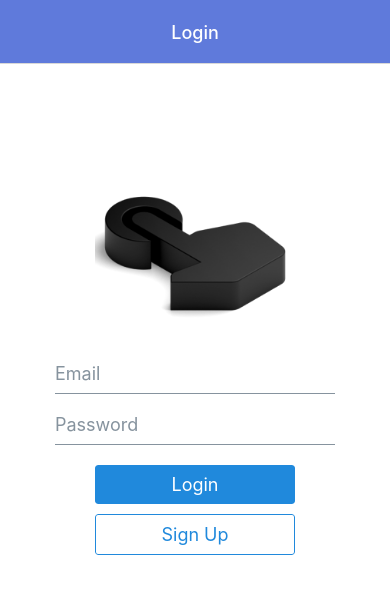
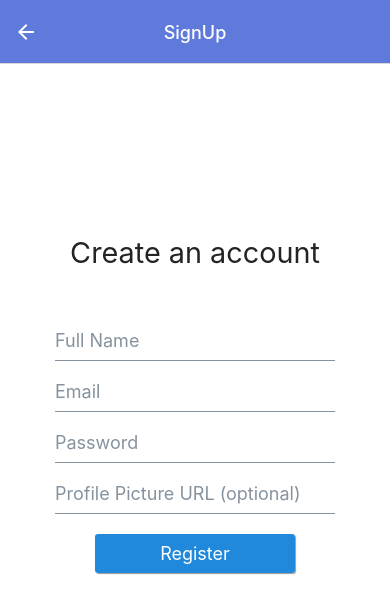
Before and after one commit to shaafshahzad/messaging-app, a React Native app: screen / in a window 390 px wide. Both pictures are taken after a click on the button "Sign Up". Shown: the top 612 px of the page. Built offline with nearby package versions, Linux system fonts and the light colour scheme; no server answers.

Commit message:
Created and implemented screens for app

```diff
--- /dev/null
+++ b/screens/AddChat.js
@@ -0,0 +1,50 @@
+import React, { useLayoutEffect, useState } from 'react';
+import { Text, StyleSheet, View, Button } from 'react-native';
+import { Icon, Input } from 'react-native-elements';
+import { db } from '../firebase';
+import { collection, addDoc } from 'firebase/firestore';
+
+const AddChat = ({ navigation }) => {
+  const [input, setInput] = useState('');
+
+  useLayoutEffect(() => {
+    navigation.setOptions({
+      title: 'Add a new Chat',
+      headerBackTitle: 'Chats',
+    });
+  }, [navigation]);
+
+  const createChat = async () => {
+    try {
+      const docRef = await addDoc(collection(db, 'chats'), {
+        chatName: input,
+      });
+      navigation.goBack();
+    } catch (error) {
+            alert(error);
+        }
+    };
+
+    return (
+      <View style={styles.container}>
+        <Input
+            placeholder="Enter a chat name"
+            value={input}
+            onChangeText={(text) => setInput(text)}
+            onSubmitEditing={createChat}
+        />
+        <Button onPress={createChat} title="Create new Chat" />
+      </View>
+    )
+
+}
+
+export default AddChat
+
+const styles = StyleSheet.create({
+    container: {
+        backgroundColor: 'white',
+        padding: 30,
+        height: '100%',
+    }
+})
--- /dev/null
+++ b/screens/Chat.js
@@ -0,0 +1,15 @@
+import React, { Component } from 'react'
+import { Text, StyleSheet, View } from 'react-native'
+
+const Chat = () => {
+    return (
+      <View>
+        <Text> textInComponent </Text>
+      </View>
+    )
+
+}
+
+export default Chat
+
+const styles = StyleSheet.create({})
--- /dev/null
+++ b/screens/Home.js
@@ -0,0 +1,90 @@
+import React, { Component, useLayoutEffect, useState, useEffect } from 'react'
+import { Text, StyleSheet, View, SafeAreaView, ScrollView, TouchableOpacity } from 'react-native'
+import { AntDesign, SimpleLineIcons } from '@expo/vector-icons'
+import CustomListItem from '../components/CustomListItem'
+import { Avatar } from 'react-native-elements'
+import { auth, db } from '../firebase'
+import { collection, onSnapshot } from 'firebase/firestore'
+import { StatusBar } from 'expo-status-bar'
+
+const Home = ({ navigation }) => {
+
+  const [chats, setChats] = useState([]);
+
+  const settings = () => {
+    console.log('Settings');
+  };
+
+  useEffect(() => {
+    const unsubscribe = onSnapshot(collection(db, 'chats'), (snapshot) => {
+      setChats(
+        snapshot.docs.map((doc) => ({
+          id: doc.id,
+          data: doc.data(),
+        }))
+      );
+    });
+    return unsubscribe;
+  }, []);
+
+  useLayoutEffect(() => {
+    navigation.setOptions({
+      title: 'Chats',
+      headerStyle: { backgroundColor: 'white' },
+      headerTitleStyle: { color: 'black' },
+      headerTintColor: 'black',
+      headerLeft: () => (
+        <View style={{ marginLeft: 20 }}>
+          <TouchableOpacity activeOpacity={0.5} onPress={settings}>
+            <Avatar
+              rounded
+              source={{ uri: auth?.currentUser?.photoURL }}
+            />
+          </TouchableOpacity>
+        </View>
+      ),
+      headerRight: () => (
+        <View style={{
+            marginRight: 20,
+            flexDirection: 'row',
+            justifyContent: 'space-between',
+            width: 80,
+          }}
+        >
+          <TouchableOpacity activeOpacity={0.5}>
+            <AntDesign name='camerao' size={24} color='black' />
+          </TouchableOpacity>
+          <TouchableOpacity activeOpacity={0.5} onPress={() => navigation.navigate("AddChat")}>
+            <SimpleLineIcons name='pencil' size={24} color='black' />
+          </TouchableOpacity>
+        </View>
+      ),
+    });
+  }, [navigation]);
+
+  const openChat = (id, chatName) => {
+    navigation.navigate('Chat', {
+      id,
+      chatName,
+    });
+  };
+
+  return (
+    <SafeAreaView>
+      <StatusBar style="dark" />
+      <ScrollView style={styles.container}>
+        {chats.map(({ id, data: { chatName } }) => (
+          <CustomListItem key={id} id={id} chatName={chatName} openChat={openChat} />
+        ))}
+      </ScrollView>
+    </SafeAreaView>
+  )
+}
+
+export default Home
+
+const styles = StyleSheet.create({
+  container: {
+    height: '100%',
+  }
+})
--- a/screens/Login.js
+++ b/screens/Login.js
@@ -1,12 +1,29 @@
 import { StatusBar } from 'expo-status-bar';
-import React, { Component, useState } from 'react'
+import React, { Component, useEffect, useState } from 'react'
 import { Text, StyleSheet, View, KeyboardAvoidingView } from 'react-native'
 import { Button, Input, Image } from 'react-native-elements';
+import { onAuthStateChanged, signInWithEmailAndPassword } from 'firebase/auth';
+import { auth } from '../firebase';
 
-const Login = () => {
+const Login = ({ navigation }) => {
     const [email, setEmail] = useState("");
     const [password, setPassword] = useState("");
-    const signIn = () => {};
+
+    useEffect(() => {
+        const unsubscribe = onAuthStateChanged(auth, (user) => {
+            if (user) {
+                navigation.replace('Home');
+            }
+        });
+        return () => {
+            unsubscribe();
+        }
+    }, [])
+
+    const signIn = () => {
+        signInWithEmailAndPassword(auth, email, password)
+        .catch((error) => alert(error));
+    }
 
     return (
       <KeyboardAvoidingView behavior='padding' style={styles.container}>
@@ -24,12 +41,13 @@ const Login = () => {
                 secureTextEntry
                 type="password"
                 value={password}
-                onChange={(text) => setPassword(text)}
+                onChangeText={(text) => setPassword(text)}
+                onSubmitEditing={signIn}
             />
         </View>
 
         <Button containerStyle={styles.button} onPress={signIn} title="Login" />
-        <Button containerStyle={styles.button} type="outline" title="Sign Up" />
+        <Button containerStyle={styles.button} onPress={() => navigation.navigate('SignUp')} type="outline" title="Sign Up" />
         <View style={{ height: 200 }} />
 
       </KeyboardAvoidingView>
--- /dev/null
+++ b/screens/SignUp.js
@@ -0,0 +1,94 @@
+import { StatusBar } from 'expo-status-bar'
+import React, { useLayoutEffect, useState } from 'react'
+import { Button, Input, Text } from 'react-native-elements'
+import { StyleSheet, View, KeyboardAvoidingView } from 'react-native'
+import { getAuth, createUserWithEmailAndPassword, updateProfile } from 'firebase/auth';
+
+const SignUp = ({ navigation }) => {
+  const [name, setName] = useState('');
+  const [email, setEmail] = useState('');
+  const [password, setPassword] = useState('');
+  const [imageUrl, setImageUrl] = useState('');
+
+  useLayoutEffect(() => {
+    navigation.setOptions({
+      headerBackTitle: 'Back',
+    });
+  }, [navigation]);
+
+  const register = () => {
+    const authInstance = getAuth();
+    createUserWithEmailAndPassword(authInstance, email, password)
+      .then((userCredential) => {
+        const user = userCredential.user;
+        updateProfile(user, {
+          displayName: name,
+          photoURL: imageUrl || 'https://upload.wikimedia.org/wikipedia/commons/8/89/Portrait_Placeholder.png',
+        });
+      })
+      .catch((error) => alert(error.message));
+  };
+
+  return (
+    <KeyboardAvoidingView behavior='padding' style={styles.container}>
+      <StatusBar style='light' />
+      <Text h3 style={{ marginBottom: 50 }}>
+        Create an account
+      </Text>
+
+      <View style={styles.inputContainer}>
+        <Input
+          placeholder='Full Name'
+          type='text'
+          value={name}
+          onChangeText={(text) => setName(text)}
+        />
+        <Input
+          placeholder='Email'
+          type='email'
+          value={email}
+          onChangeText={(text) => setEmail(text)}
+        />
+        <Input
+          placeholder='Password'
+          secureTextEntry
+          type='password'
+          value={password}
+          onChangeText={(text) => setPassword(text)}
+        />
+        <Input
+          placeholder='Profile Picture URL (optional)'
+          type='text'
+          value={imageUrl}
+          onChangeText={(text) => setImageUrl(text)}
+          onSubmitEditing={register}
+        />
+      </View>
+      <Button
+        containerStyle={styles.button}
+        raised
+        onPress={register}
+        title='Register'
+      />
+      <View style={{ height: 100 }} />
+    </KeyboardAvoidingView>
+  );
+};
+
+export default SignUp;
+
+const styles = StyleSheet.create({
+  container: {
+    flex: 1,
+    alignItems: 'center',
+    justifyContent: 'center',
+    backgroundColor: 'white',
+  },
+  inputContainer: {
+    width: 300,
+  },
+  button: {
+    width: 200,
+    marginTop: 10,
+  },
+});
```
